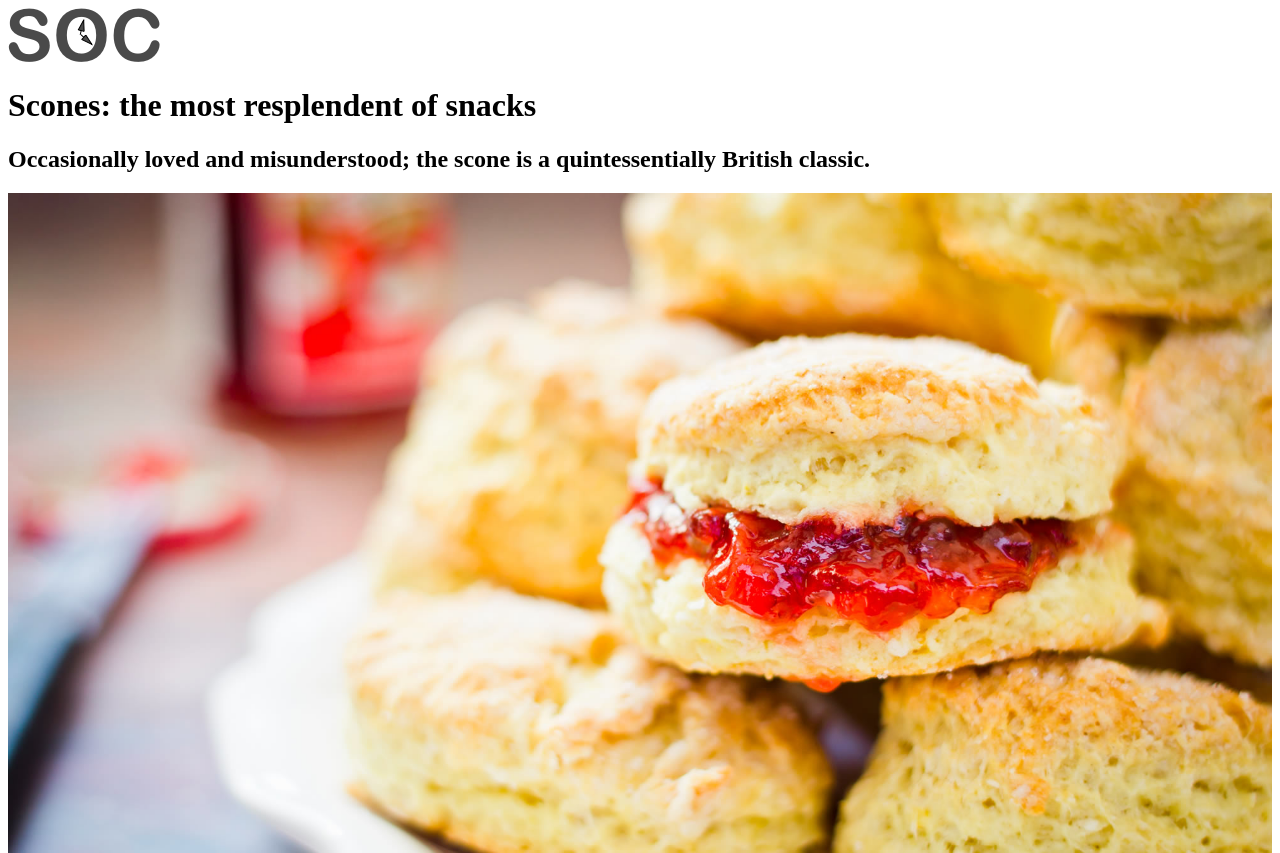
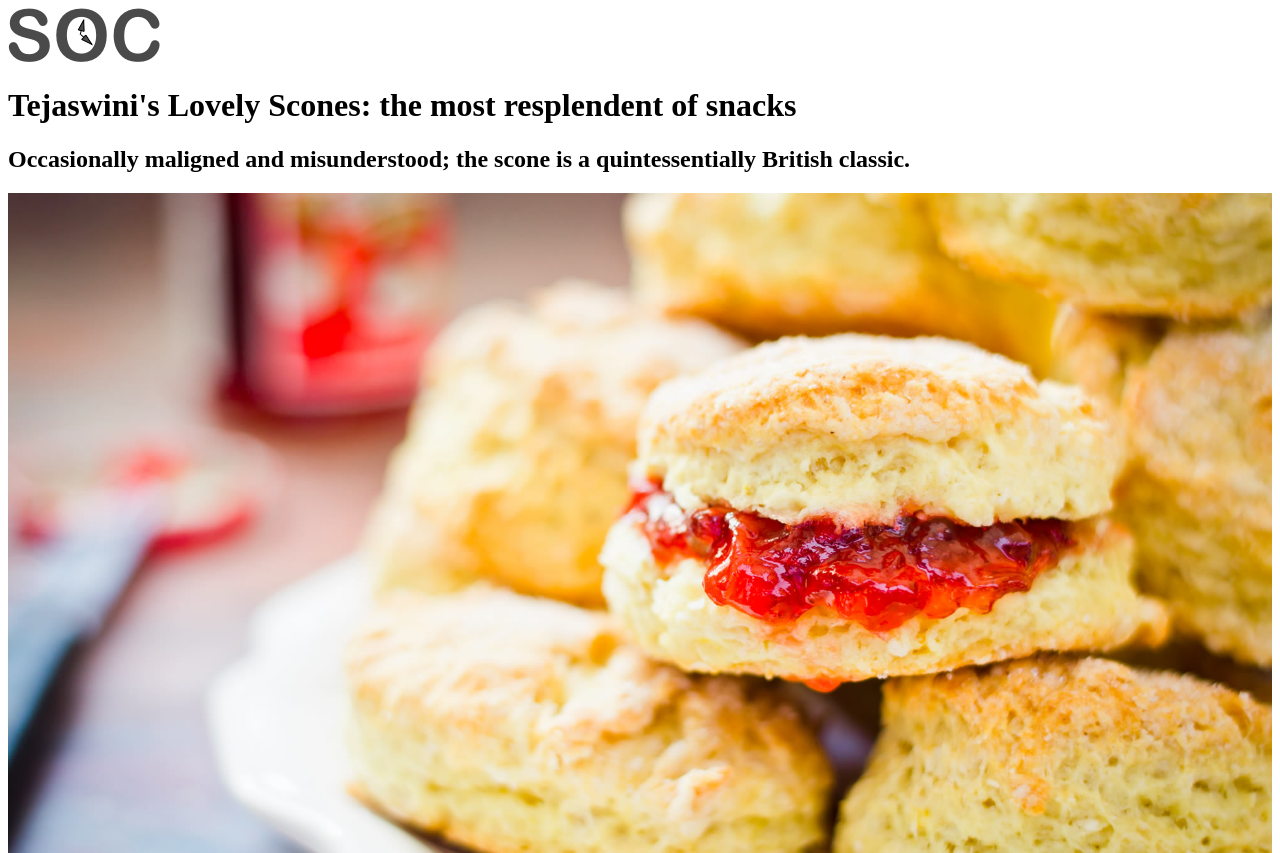
Before and after one commit to sunnykoli77/my-scone-site, a plain HTML site: page index.html in a window 1280 px wide. Shown: the top 853 px of the page. Drawn offline with Linux system fonts and the light colour scheme.

Commit message:
Update index.html

```diff
--- a/index.html
+++ b/index.html
@@ -15,11 +15,11 @@
             <a href="/" class="LogoWrapper"
                 ><img src="img/SOC-Logo.png" alt="Scone O'Clock logo"
             /></a>
-            <h1 class="Strap">Scones: the most resplendent of snacks</h1>
+            <h1 class="Strap">Tejaswini's Lovely Scones: the most resplendent of snacks</h1>
         </div>
         <div class="IntroWrapper">
             <h2 class="IntroText">
-                Occasionally loved and misunderstood; the scone is a
+                Occasionally maligned and misunderstood; the scone is a
                 quintessentially British classic.
             </h2>
             <div class="MoneyShot">
```
